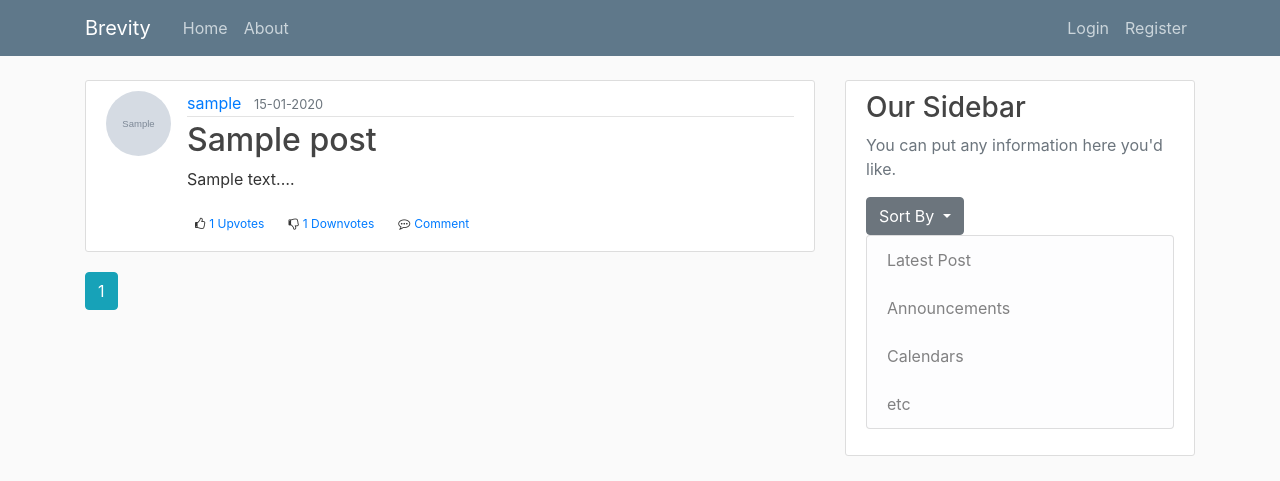
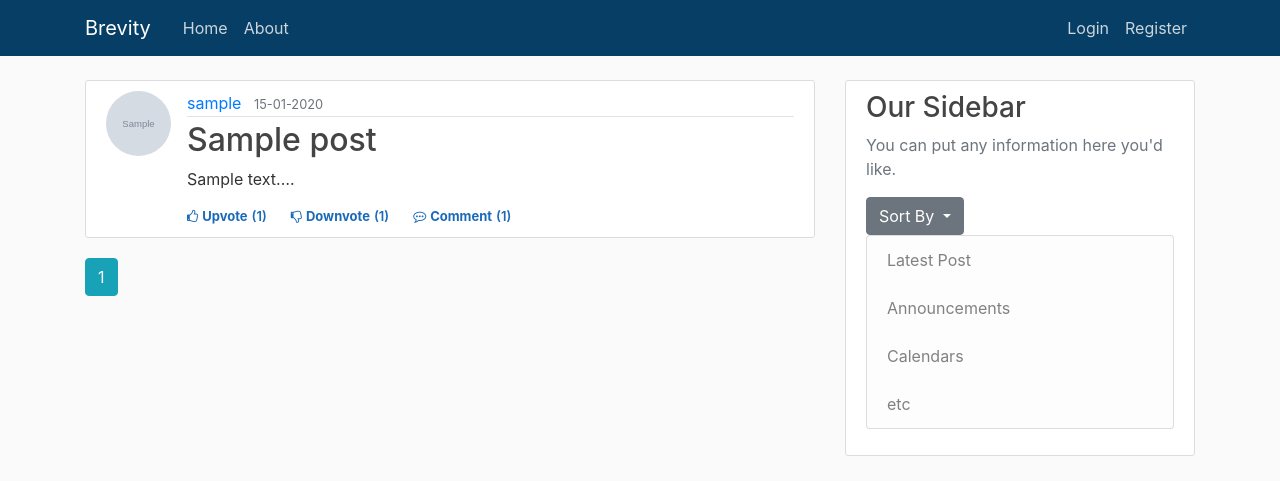
Before and after one commit to riyadomf/Brevity, a Flask app: page / in a window 1280 px wide. Shown: the top 481 px of the page. Run offline with Flask 2, Linux system fonts and the light colour scheme; tables that the repository leaves empty hold one stand-in row (values such as "Sample post"); grey boxes marked "Sample" are stand-in pictures; some libraries are stand-ins or nearby versions.

Commit message:
Add upvote, downvote feature

```diff
--- /dev/null
+++ b/brevity/static/app.js
@@ -0,0 +1,40 @@
+$(document).ready(function() {
+
+    $(document).on('click', '.upvote', function() {
+        var post_id = $(this).attr('post_id');
+
+        req = $.ajax({
+            url : '/post/' + post_id + '/vote/upvote',
+            type : 'POST',
+            // data : { post_id : post_id, action : action}
+        });
+
+        req.done(function(data) {
+            // $('#upvote'+post_id).fadeOut(1000).fadeIn(1000);
+            // $('#memberSection'+member_id).fadeOut(1000).fadeIn(1000);
+            $('#upvote'+post_id).text('(' + data.upvote_count + ')');
+            $('#downvote'+post_id).text('(' + data.downvote_count + ')');
+        });
+
+    });
+
+
+    $(document).on('click', '.downvote', function() {
+        var post_id = $(this).attr('post_id');
+
+        req = $.ajax({
+            url : '/post/' + post_id + '/vote/downvote',
+            type : 'POST',
+            // data : { post_id : post_id, action : action}
+        });
+
+        req.done(function(data) {
+            // $('#memberSection'+member_id).fadeOut(1000).fadeIn(1000);
+            // $('#memberSection'+member_id).fadeOut(1000).fadeIn(1000);
+            $('#downvote'+post_id).text('(' + data.downvote_count + ')');
+            $('#upvote'+post_id).text('(' + data.upvote_count + ')');
+        });
+    });
+
+
+});
--- a/brevity/static/main.css
+++ b/brevity/static/main.css
@@ -11,7 +11,7 @@ body {
   }
 
   .bg-steel {
-    background-color: #5f788a;
+    background-color: #073e66;
   }
 
   .site-header .navbar-nav .nav-link {
@@ -102,7 +102,7 @@ body {
   }
 
 .cursor:hover {
-    color: blue
+    color: rgb(12, 190, 146)
   }
 
 .cursor {
@@ -112,3 +112,44 @@ body {
 .textarea {
     resize: none
   }
+.upvote {
+  color: #1a6ab9;
+  font-size: 13px;
+  font-weight: 700;
+}
+
+.vote_count {
+  color: #1a6ab9;
+  font-size: 13px;
+  font-weight: 600;
+}
+
+.downvote {
+  color: #1a6ab9;
+  font-size: 13px;
+  font-weight: 700;
+}
+
+.comment {
+  color: #1a6ab9;
+  font-size: 13px;
+  font-weight: 700;
+}
+
+.comment_count {
+  color: #1a6ab9;
+  font-size: 13px;
+  font-weight: 600;
+}
+
+.unauthorised_upvote {
+  color: #1a6ab9;
+  font-size: 13px;
+  font-weight: 700;
+}
+
+.unauthorised_downvote {
+  color: #1a6ab9;
+  font-size: 13px;
+  font-weight: 700;
+}
--- a/brevity/templates/home.html
+++ b/brevity/templates/home.html
@@ -1,9 +1,9 @@
 {% extends "layout.html" %}
 {% block content %}
     {% for post in posts.items %}
-        <article class="media content-section">
+        <article class="media content-section col-md-15">
             <img class="rounded-circle article-img" src="{{ url_for('static', filename = 'profile_pics/' + post.author.image_file)}}">
-            <div class="media-body">
+            <div class="media-body ">
                 <div class="article-metadata">
                     <a class="mr-2" href="{{ url_for('users.user_posts', username=post.author.username) }}">{{ post.author.username }}</a>
                     <small class="text-muted">{{ post.date_posted.strftime('%d-%m-%Y') }}</small>
@@ -14,28 +14,28 @@
                 <!--like, comment div-->
                 {% if current_user.is_authenticated %}
                     <div class="d-flex flex-row fs-12">
-                        {% if current_user.has_upvoted_post(post) %}
-                            <div class="like p-2 cursor"><i class="fa fa-thumbs-o-up btn-outline-info "></i><span class="ml-1"><a class="mr-2" href="{{ url_for('posts.vote_action', post_id=post.id, action='remove_upvote')}}">{{post.upvotes.count()}} Upvotes</a></span></div>
-                        {% else %}
-                            <div class="like p-2 cursor"><i class="fa fa-thumbs-o-up"></i><span class="ml-1"><a class="mr-2" href="{{ url_for('posts.vote_action', post_id=post.id, action='upvote')}}">{{post.upvotes.count()}} Upvotes</a></span></div>
-                        {% endif %}
+                        <div class="like cursor upvote" post_id="{{post.id}}"><i class="fa fa-thumbs-o-up"></i><span class="ml-1">Upvote</span></div>
+                        <div class="like vote_count" ><span id="upvote{{post.id}}" class="ml-1 mr-4">({{post.upvotes.count()}})</span></div>
 
-                        {% if current_user.has_downvoted_post(post) %}
-                            <div class="like p-2 cursor"><i class="fa fa-thumbs-o-down btn-outline-info "></i><span class="ml-1"><a class="mr-2" href="{{ url_for('posts.vote_action', post_id=post.id, action='remove_downvote')}}">{{post.downvotes.count()}} Downvotes</a></span></div>
-                        {% else %}
-                            <div class="like p-2 cursor"><i class="fa fa-thumbs-o-down"></i><span class="ml-1"><a class="mr-2" href="{{ url_for('posts.vote_action', post_id=post.id, action='downvote')}}">{{post.downvotes.count()}} Downvotes</a></span></div>
-                        {% endif %}
+                        <div class="like  cursor downvote" post_id="{{post.id}}"><i class="fa fa-thumbs-o-down"></i><span class="ml-1">Downvote</span></div>
+                        <div class="like vote_count"><span id="downvote{{post.id}}" class="ml-1 mr-4">({{post.downvotes.count()}})</span></div>
 
-                        <div class="like p-2 cursor"><i class="fa fa-commenting-o"></i><span class="ml-1"><a class="mr-2" href="{{ url_for('posts.post', post_id=post.id) }}">Comment</a></span></div>
+                        <div class="like cursor comment"><i class="fa fa-commenting-o"></i><span class="ml-1"><a class="mr-1 like cursor comment" href="{{ url_for('posts.post', post_id=post.id) }}">Comment</a></span></div>
+                        <div class="like comment_count"><span class="ml-0">({{post.comments.count()}})</span></div>
                     </div>
                 {% else %}
                     <div class="d-flex flex-row fs-12">
-                        <div class="like p-2 cursor"><i class="fa fa-thumbs-o-up"></i><span class="ml-1"><a class="mr-2" href="{{ url_for('posts.vote_action', post_id=post.id, action='upvote')}}">{{post.upvotes.count()}} Upvotes</a></span></div>
-                        <div class="like p-2 cursor"><i class="fa fa-thumbs-o-down"></i><span class="ml-1"><a class="mr-2" href="{{ url_for('posts.vote_action', post_id=post.id, action='downvote')}}">{{post.downvotes.count()}} Downvotes</a></span></div>
+                        <div class="like cursor unauthorised_upvote"><i class="fa fa-thumbs-o-up"></i><span class="ml-1"><a class="like cursor unauthorised_upvote" href="{{ url_for('posts.vote_action', post_id=post.id, action='unauthorized_upvote')}}">Upvote</a></span></div>
+                        <div class="like vote_count" ><span id="upvote{{post.id}}" class="ml-1 mr-4">({{post.upvotes.count()}})</span></div>
 
-                        <div class="like p-2 cursor"><i class="fa fa-commenting-o"></i><span class="ml-1"><a class="mr-2" href="{{ url_for('posts.post', post_id=post.id) }}">Comment</a></span></div>
+                        <div class="like cursor unauthorised_downvote"><i class="fa fa-thumbs-o-down"></i><span class="ml-1"><a class="like cursor unauthorised_downvote" href="{{ url_for('posts.vote_action', post_id=post.id, action='unauthorized_downvote')}}">Downvote</a></span></div>
+                        <div class="like vote_count"><span id="downvote{{post.id}}" class="ml-1 mr-4">({{post.downvotes.count()}})</span></div>
+
+                        <div class="like cursor comment"><i class="fa fa-commenting-o"></i><span class="ml-1"><a class="mr-1 like cursor comment" href="{{ url_for('posts.post', post_id=post.id) }}">Comment</a></span></div>
+                        <div class="like comment_count"><span class="ml-0">({{post.comments.count()}})</span></div>
                     </div>
                 {% endif %}
+
 
             </div>
                                                                                               <!-- ellipsis: for text overflow-->
--- a/brevity/templates/layout.html
+++ b/brevity/templates/layout.html
@@ -99,6 +99,8 @@
     <script src="https://maxcdn.bootstrapcdn.com/bootstrap/4.0.0/js/bootstrap.min.js"
         integrity="sha384-JZR6Spejh4U02d8jOt6vLEHfe/JQGiRRSQQxSfFWpi1MquVdAyjUar5+76PVCmYl"
         crossorigin="anonymous"></script>
+    <script src="http://code.jquery.com/jquery.js"></script>
+    <script src="{{url_for('static', filename='app.js') }}"></script>
 
 </body>
 
```
Also changed, not shown: brevity/models.py (+12 -9 lines), brevity/posts/routes.py (+18 -7 lines), brevity/site.db.
